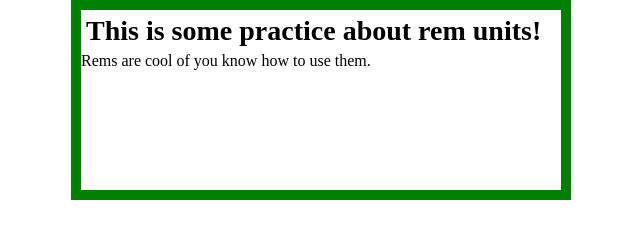
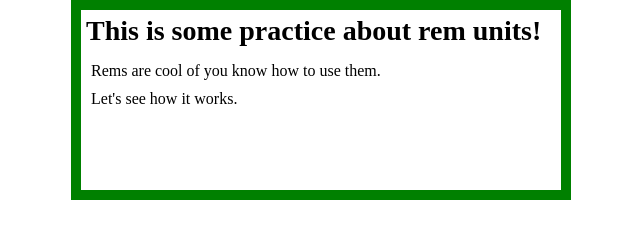
Before and after one commit to makadi88/Codeberry---Rem-units-practice, a plain HTML site: page index.html in a window 1280 px wide. Shown: the whole page, without its empty margins (319-959 px from the left). Drawn offline with Linux system fonts and the light colour scheme.

Commit message:
Added stuff

```diff
--- a/index.html
+++ b/index.html
@@ -12,6 +12,7 @@
         <article>
             <h1>This is some practice about rem units!</h1>
             <p>Rems are cool of you know how to use them.</p>
+            <p>Let's see how it works.</p>
         </article>
     </main>
 </body>
--- a/style.css
+++ b/style.css
@@ -15,6 +15,7 @@ h1 {
 
 p{
     font-size: 1.6rem;
+    margin: 1rem;
 }
 
 
```
